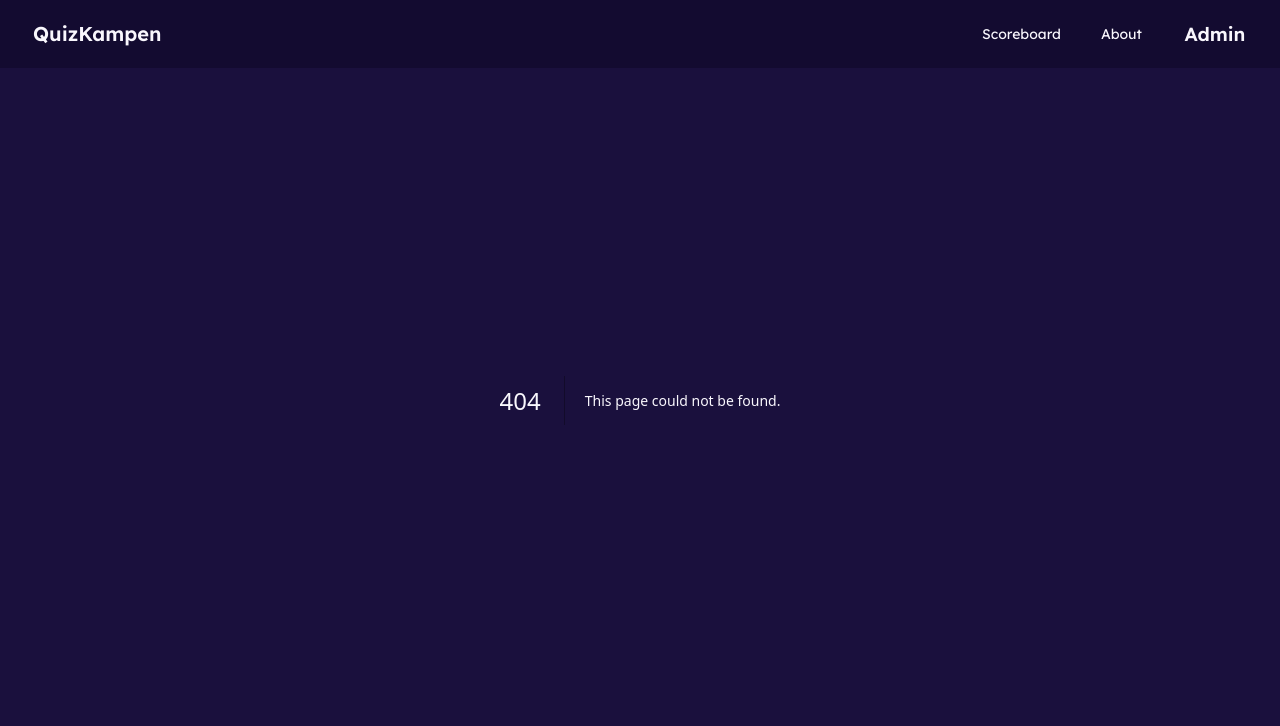
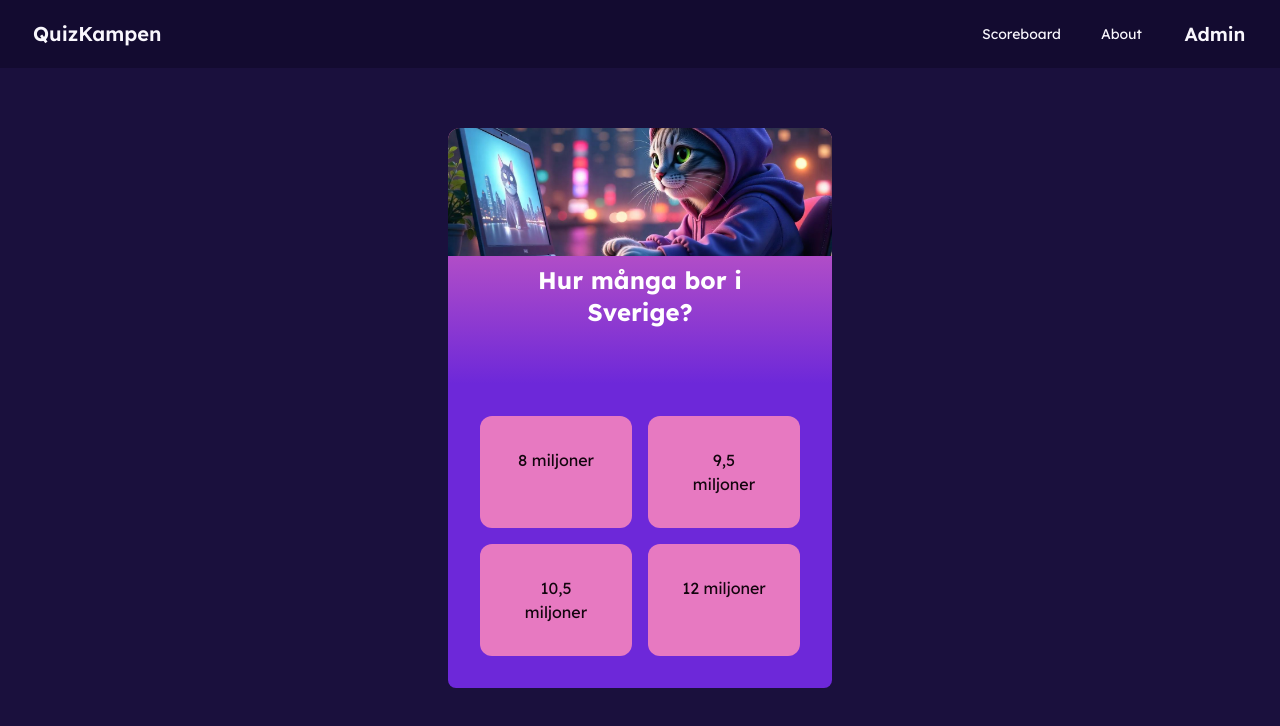
Before and after one commit to Hampus2001/quizkampen, a Next.js app: page /quizsofia in a window 1280 px wide. Before the commit this address had no page. Shown: the top 726 px of the page. Built offline with nearby package versions, Linux system fonts and the light colour scheme.

Commit message:
quizcard update

```diff
--- /dev/null
+++ b/src/pages/quizsofia.js
@@ -0,0 +1,114 @@
+import { useContext, useState } from "react";
+import { HandleQuestionContext } from "@/QuestionContext";
+import * as motion from "motion/react-client";
+
+export default function sofiaQuiz() {
+  const { question } = useContext(HandleQuestionContext);
+  const currentQuestionData = question[1];
+
+  const [isAnswerRevealed, setIsAnswerRevealed] = useState(false);
+  const [isAnswerCorrect, setIsAnswerCorrect] = useState(false);
+
+  const correctResponse = "You're fluent in cat memes, meow!";
+  const incorrectResponse = "Did a cat accidentally walk on your keyboard?";
+
+  const handleChoiceClick = (selectedAnswer) => {
+    const correct = selectedAnswer === currentQuestionData.answer;
+    setIsAnswerCorrect(correct);
+    setIsAnswerRevealed(true);
+  };
+
+  const resetQuiz = () => {
+    setIsAnswerRevealed(false);
+    setIsAnswerCorrect(false);
+  };
+
+  return (
+    <section id="quiz-section" className="w-screen min-h-screen ">
+      <div className="mt-16 flex flex-col w-full h-full items-center justify-center p-16 space-x-0 space-y-8 lg:flex-row lg:space-x-16 lg:space-y-0">
+        <motion.div
+          className="relative w-96 h-full"
+          initial={false}
+          animate={{
+            rotateY: isAnswerRevealed ? 180 : 0,
+            transition: { default: { type: "spring", stiffness: 100 } },
+          }}
+          style={{ transformStyle: "preserve-3d" }}
+        >
+          {!isAnswerRevealed && (
+            <motion.div
+              className="card bg-white shadow-xl rounded-xl h-full w-full transform transition-all duration-500"
+              style={{
+                transformStyle: "preserve-3d",
+                position: "absolute",
+                backfaceVisibility: "hidden",
+              }}
+            >
+              <figure className="w-full h-1/2 px-16 py-32 text-center bg-gradient-to-b from-pink-400 to-violet-700 rounded-t-xl">
+                <img
+                  src="/assets/cat2.jpeg"
+                  alt="Cat Image"
+                  className="absolute top-0 left-0 w-full h-32 object-cover object-fit rounded-t-xl"
+                />
+
+                <h2 className="card-title mt-20 text-2xl font-bold text-white">
+                  {currentQuestionData?.question}
+                </h2>
+              </figure>
+              <div className="card-body items-center bg-violet-700 rounded-b-lg text-center">
+                <ul className="grid grid-cols-2 gap-4 w-full">
+                  {currentQuestionData?.alternatives.map((choice, index) => (
+                    <li
+                      key={index}
+                      className="p-8 bg-primary text-primary-content rounded-xl cursor-pointer hover:bg-accent transform hover:scale-105 transition-transform"
+                      onClick={() => handleChoiceClick(choice)}
+                    >
+                      {choice}
+                    </li>
+                  ))}
+                </ul>
+              </div>
+            </motion.div>
+          )}
+
+          {isAnswerRevealed && (
+            <motion.div
+              className="card bg-white h-full w-full transform transition-all duration-500"
+              style={{
+                transformStyle: "preserve-3d",
+                position: "absolute",
+                backfaceVisibility: "hidden",
+                rotateY: 180,
+              }}
+            >
+              <figure className="w-full h-1/2 px-16 py-32 text-center bg-gradient-to-b  from-violet-700 to-pink-500 rounded-t-xl">
+                <h2 className="card-title text-2xl font-bold text-white">
+                  {isAnswerCorrect ? "Correct!" : "Incorrect!"}
+                </h2>
+              </figure>
+              <div className="card-body pb-12 items-center bg-primary text-primary-content text-center gap-4 rounded-b-xl">
+                <h3 className="text-xl">
+                  The correct answer is:
+                  <span className="ml-1 font-bold">
+                    {currentQuestionData?.answer}
+                  </span>
+                </h3>
+                <h3 className="text-lg">
+                  {isAnswerCorrect ? correctResponse : incorrectResponse}
+                </h3>
+                <div className="card-actions justify-end">
+                  <button
+                    onClick={resetQuiz}
+                    className="btn btn-secondary mt-4 bg-yellow-500 text-black rounded-xl hover:bg-yellow-400"
+                  >
+                    Try again!
+                  </button>
+                </div>
+              </div>
+            </motion.div>
+          )}
+        </motion.div>
+      </div>
+    </section>
+  );
+}
```
Also changed, not shown: public/assets/cat2.jpeg (added), 1 other file (tests, documents, lock files or other folders).
